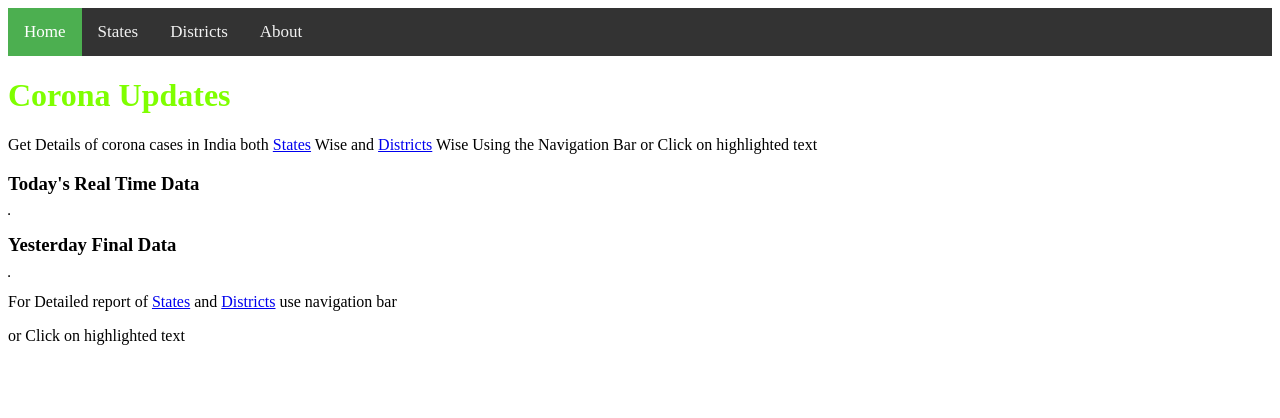
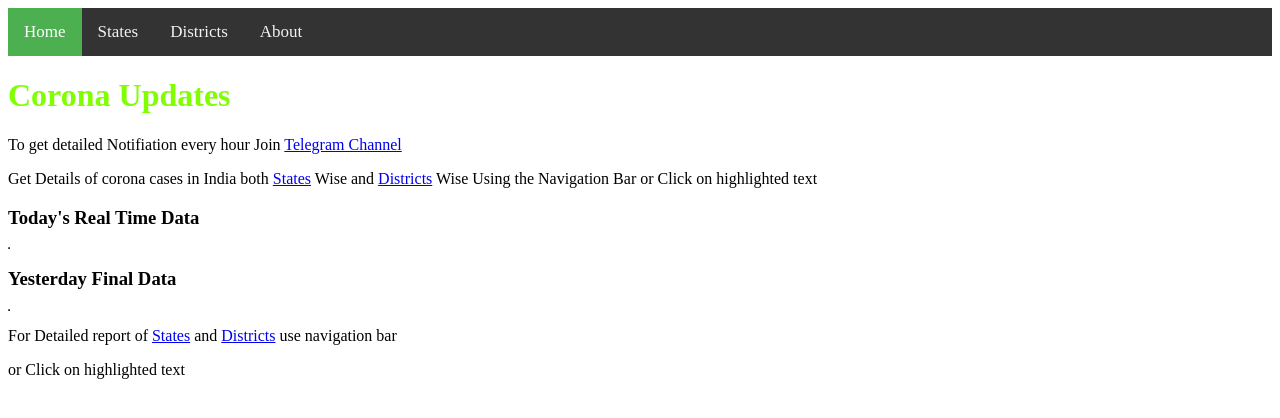
Before and after one commit to naveen1000/CoronaWeb, a Flask app: page / in a window 1280 px wide. Shown: the top 418 px of the page. Run offline with Flask 2, Linux system fonts and the light colour scheme; data that the repository does not hold is empty.

Commit message:
added some feats1

```diff
--- a/main.py
+++ b/main.py
@@ -1,7 +1,16 @@
-from flask import Flask, render_template
+from flask import Flask, render_template,request
 import requests
+
+def notify(msg):
+    #Telegam Bot Url
+    #url='https://api.telegram.org/bot879982304:AAHG7ZRyEMWoQB-ToaiJBv_gMvkW-ekJcSg/sendMessage?chat_id=582942300&text='+msg
+    #TelegramChannel chatId -1001181667975
+    url='https://api.telegram.org/bot831624998:AAFUKPiuCHJkO4kf75UHPbgMpN8M9yDo9ns/sendMessage?chat_id=582942300&parse_mode=Markdown&text='+msg
+    requests.get(url)
+    print("notified")
+
+
 app = Flask(__name__)
-
 raw = requests.get('https://api.covid19india.org/data.json')
 data = raw.json()
 daily_report = data['cases_time_series'][-1]
@@ -22,7 +31,9 @@ districtData = data['Andhra Pradesh']['districtData']
 
 @app.route('/')
 def hello_name():
-   return render_template('hello.html', result =[daily_report,statewise,districtData])
+   request.environ.get('HTTP_X_REAL_IP', request.remote_addr)
+   notify(request.remote_addr)
+   return render_template('hello.html', result =[daily_report,statewise,districtData,request.remote_addr])
 
 @app.route('/states')
 def states():
--- a/templates/about.html
+++ b/templates/about.html
@@ -12,6 +12,8 @@
         <a class="active" href="about">About</a>
     </div>
     <marquee>Website Designed and Developed By: Naveen Kumar</marquee>
+
+    <p>To get detailed Notifiation every hour Join <a href="https://t.me/cricnotify">Telegram Channel</a> </p>
     <h3>Website Designed and Developed By:</h3>
     <h1 style="color: red;">---Naveen Kumar</h1>
 
--- a/templates/districts.html
+++ b/templates/districts.html
@@ -26,5 +26,7 @@
 
  </table>
 
+ <p>To get detailed Notifiation every hour Join <a href="https://t.me/cricnotify">Telegram Channel</a> </p>
+
 </body>
 </html>
--- a/templates/hello.html
+++ b/templates/hello.html
@@ -13,6 +13,8 @@
     </div>
 
     <h1 style="color: chartreuse;">Corona Updates</h1>
+
+    <p>To get detailed Notifiation every hour Join <a href="https://t.me/cricnotify">Telegram Channel</a> </p>
     <p>Get Details of corona cases in India both <a href="states">States</a> Wise and <a href="districts">Districts</a> Wise Using the Navigation Bar  or Click on highlighted text</p>
 
     <h3>Today's Real Time Data</h3>
--- a/templates/states.html
+++ b/templates/states.html
@@ -12,7 +12,7 @@
         <a href="about">About</a>
     </div>
 
-
+    <p>To get detailed Notifiation every hour Join <a href="https://t.me/cricnotify">Telegram Channel</a> </p>
 
      <table border = 1>
 
```
